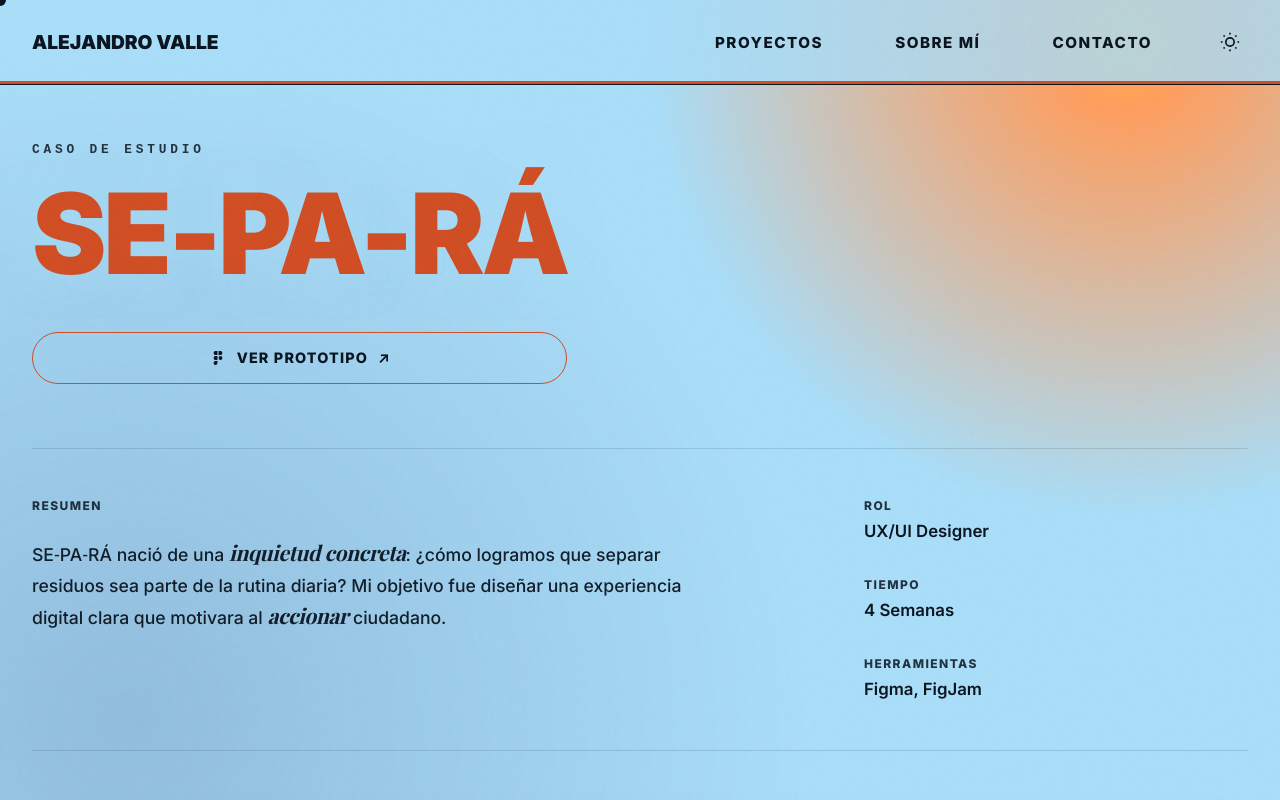
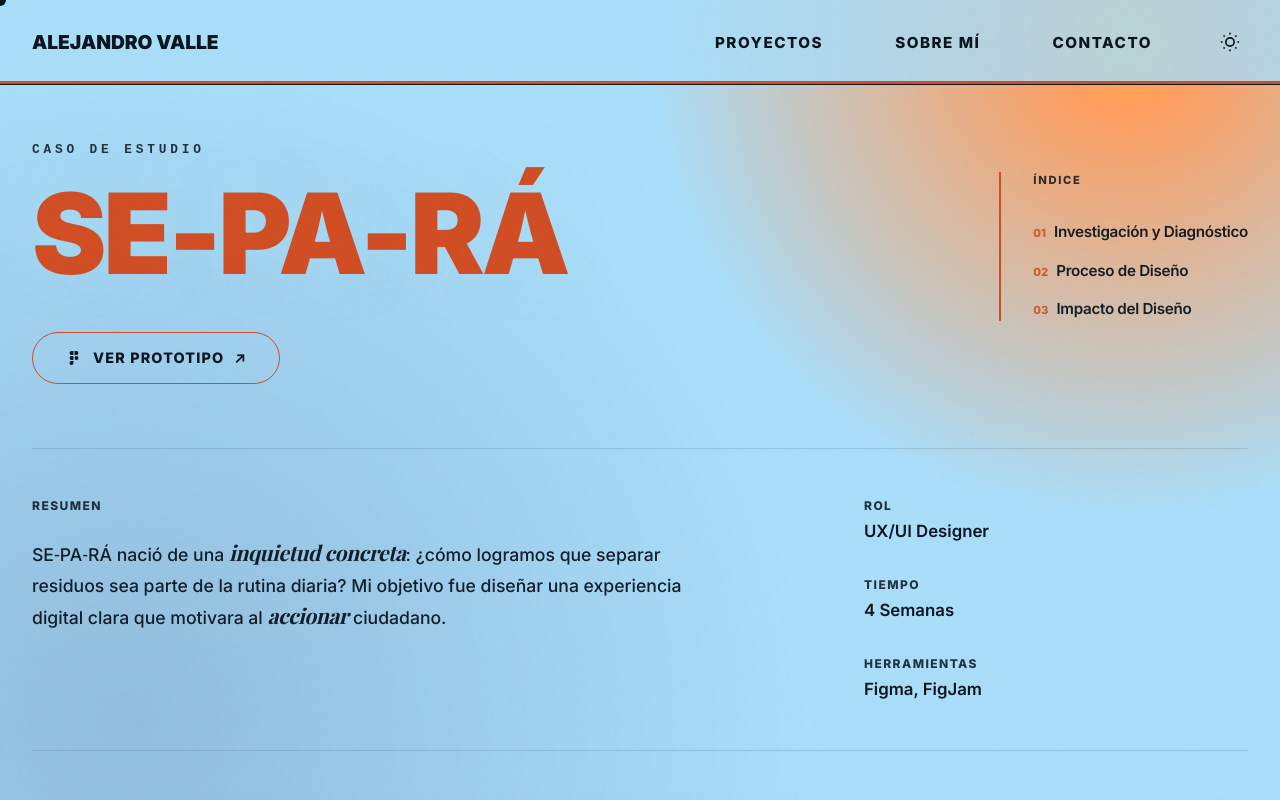
Before and after one commit to AlejandroValle1/portfolio-ux, a React (Vite) app: page /separa in a window 1280 px wide. Shown: the top 800 px of the page. Built offline with nearby package versions, Linux system fonts and the light colour scheme; a web font is replaced by a local one.

Commit message:
feat: add editorial index to ProjectHero with per-project section labels

```diff
--- a/src/components/ProjectHero.jsx
+++ b/src/components/ProjectHero.jsx
@@ -5,7 +5,7 @@
  * ProjectHero — Stacked Editorial Layout
  * Title → Tagline → Two-col Metadata → Full-width Hero Image
  */
-const ProjectHero = ({ title, tagline, metadata, figmaLink, mainImage }) => {
+const ProjectHero = ({ title, tagline, metadata, figmaLink, mainImage, indexItems = ['Descubrimiento', 'Proceso de Diseño', 'Impacto y Resultados'] }) => {
     const { scrollY } = useScroll();
     const imageY = useTransform(scrollY, [0, 800], [0, 150]);
 
@@ -13,12 +13,21 @@
         <header style={{ paddingTop: '140px', paddingBottom: 0 }}>
             <div className="container">
 
-                {/* Top: label + title + tagline */}
+                {/* Top Section: Title Area (Left) + Index (Right) */}
+                <div style={{
+                    display: 'flex',
+                    flexWrap: 'wrap',
+                    justifyContent: 'space-between',
+                    alignItems: 'flex-start',
+                    gap: 'var(--space-8)',
+                    marginBottom: 'var(--space-8)'
+                }}>
+                    {/* Left: label + title + tagline */}
                     <motion.div
                         initial={{ opacity: 0, y: 24 }}
                         animate={{ opacity: 1, y: 0 }}
                         transition={{ duration: 0.7 }}
-                    style={{ width: 'fit-content', maxWidth: '100%', marginBottom: 'var(--space-8)' }}
+                        style={{ flex: '1 1 500px', maxWidth: '100%' }}
                     >
                         <span style={{
                             fontFamily: 'monospace',
@@ -51,11 +60,11 @@
                                 initial="initial"
                                 whileHover="hover"
                                 style={{
-                                display: 'flex',
+                                    display: 'inline-flex',
                                     justifyContent: 'center',
                                     alignItems: 'center',
                                     gap: '10px',
-                                padding: '14px 28px',
+                                    padding: '14px 32px',
                                     borderRadius: '50px',
                                     border: '1.5px solid var(--accent-primary)',
                                     color: 'var(--text-color)',
@@ -63,8 +72,7 @@
                                     fontSize: '0.9rem',
                                     fontWeight: 800,
                                     textTransform: 'uppercase',
-                                letterSpacing: '0.08em',
-                                width: '100%'
+                                    letterSpacing: '0.08em'
                                 }}
                             >
                                 <svg width="18" height="18" viewBox="0 0 24 24" fill="none">
@@ -81,6 +89,41 @@
                             </motion.a>
                         )}
                     </motion.div>
+
+                    {/* Right: Editorial Index */}
+                    <motion.div
+                        initial={{ opacity: 0, x: 20 }}
+                        animate={{ opacity: 1, x: 0 }}
+                        transition={{ delay: 0.4, duration: 0.7 }}
+                        style={{
+                            display: 'flex',
+                            flexDirection: 'column',
+                            gap: 'var(--space-2)',
+                            minWidth: '220px',
+                            borderLeft: '2px solid var(--accent-primary)',
+                            paddingLeft: 'var(--space-4)',
+                            flex: '0 0 auto',
+                            marginTop: 'var(--space-4)'
+                        }}
+                    >
+                        <span style={{
+                            fontSize: '0.7rem',
+                            textTransform: 'uppercase',
+                            letterSpacing: '0.15em',
+                            fontWeight: 800,
+                            marginBottom: 'var(--space-2)',
+                            opacity: 0.85
+                        }}>
+                            Índice
+                        </span>
+                        {indexItems.map((item, i) => (
+                            <div key={i} style={{ display: 'flex', alignItems: 'baseline', gap: '8px' }}>
+                                <span style={{ fontSize: '0.7rem', fontWeight: 800, color: 'var(--accent-primary)', opacity: 0.9 }}>0{i+1}</span>
+                                <span style={{ fontSize: '0.95rem', fontWeight: 600, letterSpacing: '-0.02em', opacity: 0.95 }}>{item}</span>
+                            </div>
+                        ))}
+                    </motion.div>
+                </div>
 
                 {/* Two-column metadata block */}
                 <motion.div
--- a/src/pages/ProjectSepara.jsx
+++ b/src/pages/ProjectSepara.jsx
@@ -66,6 +66,7 @@
                 metadata={SEPARA_DATA.metadata}
                 figmaLink={SEPARA_DATA.figmaLink}
                 mainImage={null}
+                indexItems={['Investigación y Diagnóstico', 'Proceso de Diseño', 'Impacto del Diseño']}
             />
 
             {/* ── Galería Destacada Parallax ── */}
--- a/src/pages/ProjectTienda.jsx
+++ b/src/pages/ProjectTienda.jsx
@@ -66,6 +66,7 @@
                 metadata={TIENDA_DATA.metadata}
                 figmaLink={TIENDA_DATA.figmaLink}
                 mainImage={null}
+                indexItems={['Contexto y Punto de Partida', 'Investigación', 'Proceso de Diseño', 'Impacto del Diseño']}
             />
 
             {/* ── Galería Destacada Parallax ── */}
```
Lines whose indentation alone changed are shown as unchanged.
